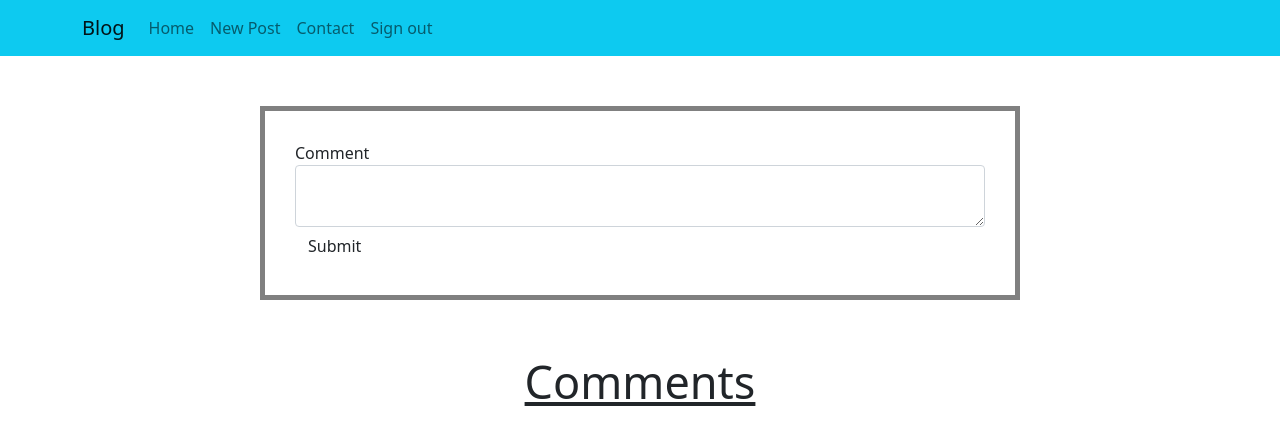
After one commit to melissa-koi/PersonalBlog, a Flask app: page /pitch/comments in a window 1280 px wide. The commit adds this page. Shown: the top 445 px of the page. Run offline with Flask 2, Linux system fonts and the light colour scheme; a user stored in the database is signed in; tables that the repository leaves empty hold one stand-in row (values such as "Sample post"); some libraries are stand-ins or nearby versions.

Commit message:
add comment form

```diff
--- a/app/main/views.py
+++ b/app/main/views.py
@@ -2,7 +2,7 @@ from flask import render_template, redirect, url_for, flash, request, abort
 from . import main
 from flask_login import login_required, current_user
 from .forms import PostForm, CommentForm, UpdateProfile
-from ..models import Post, User
+from ..models import Post, User, Comment
 from .. import db, photos
 
 
@@ -49,3 +49,16 @@ def delete_post(post_id):
     db.session.commit()
     flash('Your post has been deleted!', 'success')
     return redirect(url_for('main.index'))
+
+@main.route('/pitch/comments', methods = ['GET', 'POST'])
+@login_required
+def comments():
+   form = CommentForm()
+   comments = Comment.query.all()
+   if form.validate_on_submit():
+       comment = form.comment.data
+       new_comment = Comment(comment = comment)
+       new_comment.save()
+       return redirect(url_for('main.comments'))
+
+   return render_template('comment.html', form=form, comments=comments)
--- a/app/static/css/styles.css
+++ b/app/static/css/styles.css
@@ -29,7 +29,20 @@
   border-radius: 3px;
   margin-bottom: 20px;
 }
+
 .post-preview {
-    background-color:cornsilk;
+    background-color:rgb(243, 251, 255);
     padding-left: 10px;
 }
+
+.post-preview > .post-meta {
+  font-size: 18px;
+  font-style: italic;
+  margin-top: 0;
+  color: #868e96;
+}
+
+.post-preview > .post-meta > a {
+  text-decoration: none;
+  color: #212529;
+}
--- /dev/null
+++ b/app/templates/comment.html
@@ -0,0 +1,22 @@
+{% extends 'base.html'%}
+{% import 'bootstrap/wtf.html' as wtf %}
+
+{% block content %}
+<div class="container">
+    <div class="row">
+        <div class="col-md-2"></div>
+        <div class="col-md-8" style="border:5px solid grey; margin-top:50px; padding:30px">{{wtf.quick_form(form)}}</div>
+        <div class="col-md-2"></div>
+    </div>
+
+    <div class="row">
+        <div class="col-md-1"></div>
+        <div class="col-md-10" style="">
+            <h1 style="text-decoration: underline; font-size:45px; text-align:center; margin-top:55px; margin-bottom:30px; ">Comments</h1>
+
+
+        <div class="col-md-1"></div>
+    </div>
+</div>
+
+{% endblock%}
--- a/app/templates/index.html
+++ b/app/templates/index.html
@@ -15,7 +15,7 @@
                 <h2 class="post-title" style="">{{post.title}}</h2>
                 <p class="post-subtitle" style="font-size:20px">{{post.content}}</p>
                 <p class="post-meta">Posted by {{post.author}} on {{post.date_posted.strftime('%B %d, %Y')}}</p>
-                <a href= "{{url_for('main.index')}}" class="btn btn-outline-info">Comment</a>
+                <a href= "{{url_for('main.comments')}}" class="btn btn-outline-info">Comment</a>
                 <a href= "{{url_for('main.update_post', post_id=post.id)}}" class="btn btn-outline-info">Update</a>
                 <a href= "{{url_for('main.delete_post', post_id=post.id)}}" class="btn btn-dark btn-sm">Delete</a>
             </div>
```
Also changed, not shown: app/templates/add_blog.html (deleted, +0 -13 lines).
